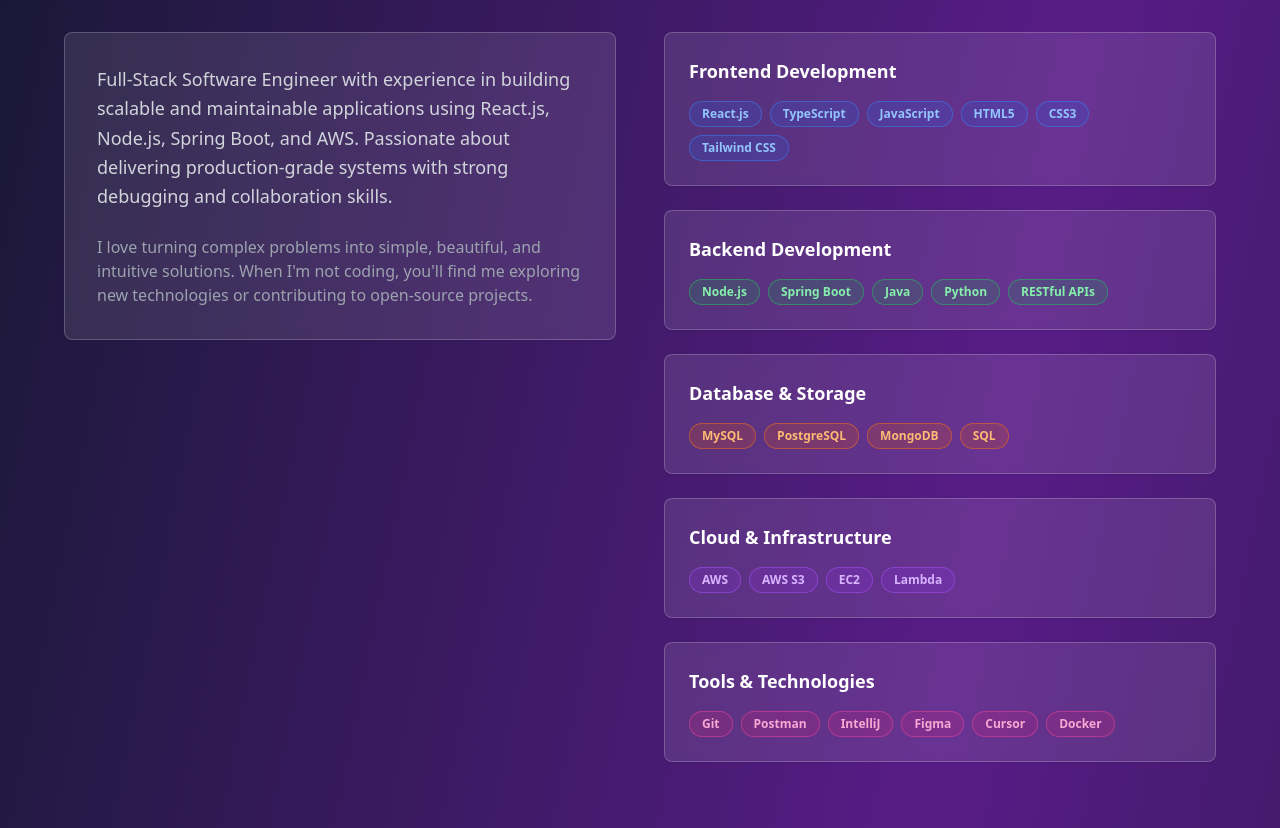
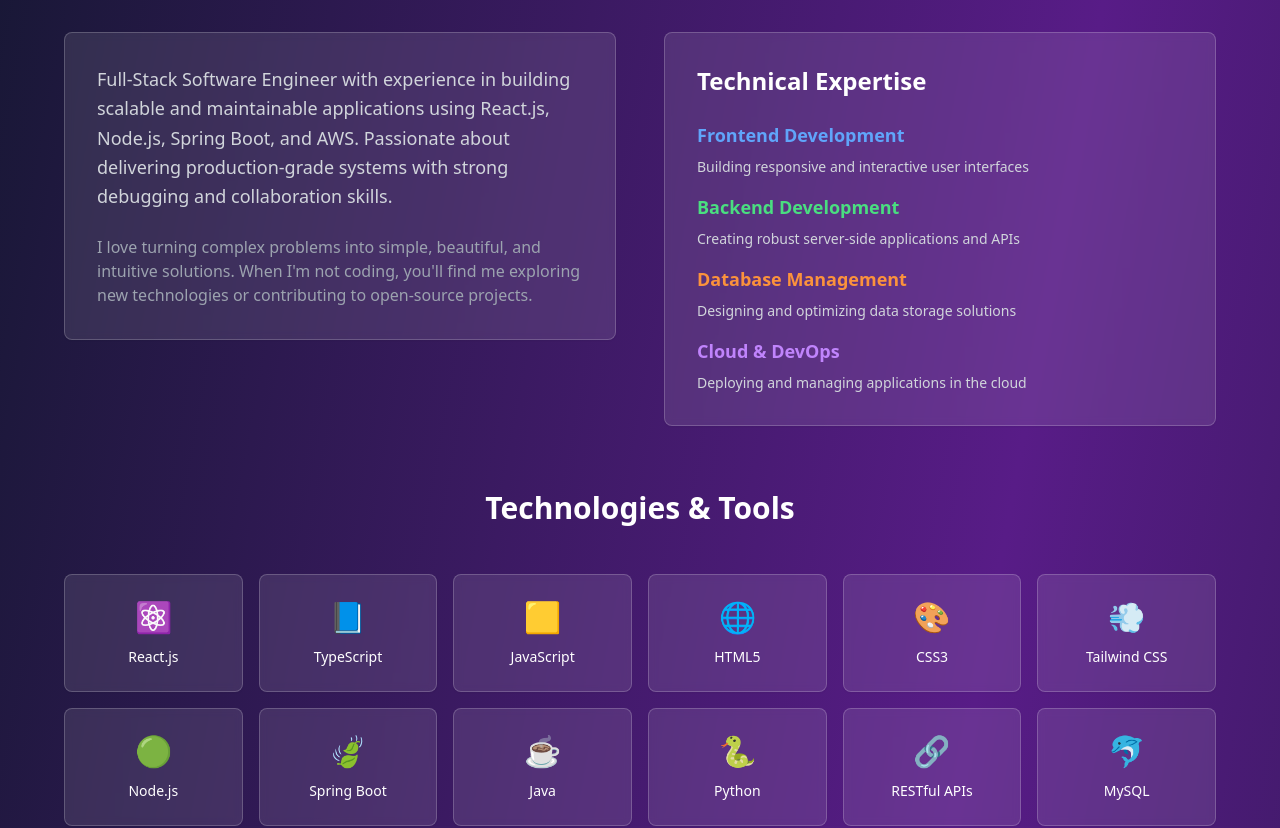
Before and after one commit to Zenith1997/zenith-anthony-portfolio, a React (Vite) app: page / in a window 1280 px wide. Shown: the part 960-1788 px from the top of the page. Built offline with nearby package versions, Linux system fonts and the light colour scheme.

Commit message:
Add skills from the provided image
Add skills to the About section based on the provided image.

```diff
--- a/src/components/About.tsx
+++ b/src/components/About.tsx
@@ -3,13 +3,33 @@ import { Badge } from "@/components/ui/badge";
 import { Card } from "@/components/ui/card";
 
 export const About = () => {
-  const skills = {
-    frontend: ["React.js", "TypeScript", "JavaScript", "HTML5", "CSS3", "Tailwind CSS"],
-    backend: ["Node.js", "Spring Boot", "Java", "Python", "RESTful APIs"],
-    database: ["MySQL", "PostgreSQL", "MongoDB", "SQL"],
-    cloud: ["AWS", "AWS S3", "EC2", "Lambda"],
-    tools: ["Git", "Postman", "IntelliJ", "Figma", "Cursor", "Docker"]
-  };
+  const skills = [
+    { name: "React.js", category: "frontend", icon: "⚛️" },
+    { name: "TypeScript", category: "frontend", icon: "📘" },
+    { name: "JavaScript", category: "frontend", icon: "🟨" },
+    { name: "HTML5", category: "frontend", icon: "🌐" },
+    { name: "CSS3", category: "frontend", icon: "🎨" },
+    { name: "Tailwind CSS", category: "frontend", icon: "💨" },
+    { name: "Node.js", category: "backend", icon: "🟢" },
+    { name: "Spring Boot", category: "backend", icon: "🍃" },
+    { name: "Java", category: "backend", icon: "☕" },
+    { name: "Python", category: "backend", icon: "🐍" },
+    { name: "RESTful APIs", category: "backend", icon: "🔗" },
+    { name: "MySQL", category: "database", icon: "🐬" },
+    { name: "PostgreSQL", category: "database", icon: "🐘" },
+    { name: "MongoDB", category: "database", icon: "🍃" },
+    { name: "SQL", category: "database", icon: "📊" },
+    { name: "AWS", category: "cloud", icon: "☁️" },
+    { name: "AWS S3", category: "cloud", icon: "📦" },
+    { name: "EC2", category: "cloud", icon: "💻" },
+    { name: "Lambda", category: "cloud", icon: "⚡" },
+    { name: "Git", category: "tools", icon: "📝" },
+    { name: "Postman", category: "tools", icon: "📮" },
+    { name: "IntelliJ", category: "tools", icon: "💡" },
+    { name: "Figma", category: "tools", icon: "🎯" },
+    { name: "Cursor", category: "tools", icon: "🖱️" },
+    { name: "Docker", category: "tools", icon: "🐳" }
+  ];
 
   return (
     <section className="py-20 px-4">
@@ -18,7 +38,7 @@ export const About = () => {
           About Me
         </h2>
 
-        <div className="grid md:grid-cols-2 gap-12 items-start">
+        <div className="grid md:grid-cols-2 gap-12 items-start mb-16">
           {/* Description */}
           <Card className="p-8 bg-white/10 backdrop-blur-sm border-white/20 hover:bg-white/15 transition-all duration-300">
             <p className="text-lg text-gray-300 leading-relaxed mb-6">
@@ -33,92 +53,46 @@ export const About = () => {
             </p>
           </Card>
 
-          {/* Skills Categories */}
-          <div className="space-y-6">
-            {/* Frontend */}
-            <Card className="p-6 bg-white/10 backdrop-blur-sm border-white/20 hover:bg-white/15 transition-all duration-300">
-              <h3 className="text-lg font-semibold text-white mb-4">Frontend Development</h3>
-              <div className="flex flex-wrap gap-2">
-                {skills.frontend.map((skill, index) => (
-                  <Badge
-                    key={skill}
-                    variant="secondary"
-                    className="bg-blue-600/20 text-blue-300 border-blue-500/50 px-3 py-1 text-xs hover:bg-blue-600/30 transition-all duration-300"
-                    style={{ animationDelay: `${index * 50}ms` }}
-                  >
-                    {skill}
-                  </Badge>
-                ))}
+          {/* Skills Overview */}
+          <Card className="p-8 bg-white/10 backdrop-blur-sm border-white/20 hover:bg-white/15 transition-all duration-300">
+            <h3 className="text-2xl font-bold text-white mb-6">Technical Expertise</h3>
+            <div className="space-y-4">
+              <div>
+                <h4 className="text-lg font-semibold text-blue-400 mb-2">Frontend Development</h4>
+                <p className="text-gray-300 text-sm">Building responsive and interactive user interfaces</p>
               </div>
-            </Card>
+              <div>
+                <h4 className="text-lg font-semibold text-green-400 mb-2">Backend Development</h4>
+                <p className="text-gray-300 text-sm">Creating robust server-side applications and APIs</p>
+              </div>
+              <div>
+                <h4 className="text-lg font-semibold text-orange-400 mb-2">Database Management</h4>
+                <p className="text-gray-300 text-sm">Designing and optimizing data storage solutions</p>
+              </div>
+              <div>
+                <h4 className="text-lg font-semibold text-purple-400 mb-2">Cloud & DevOps</h4>
+                <p className="text-gray-300 text-sm">Deploying and managing applications in the cloud</p>
+              </div>
+            </div>
+          </Card>
+        </div>
 
-            {/* Backend */}
-            <Card className="p-6 bg-white/10 backdrop-blur-sm border-white/20 hover:bg-white/15 transition-all duration-300">
-              <h3 className="text-lg font-semibold text-white mb-4">Backend Development</h3>
-              <div className="flex flex-wrap gap-2">
-                {skills.backend.map((skill, index) => (
-                  <Badge
-                    key={skill}
-                    variant="secondary"
-                    className="bg-green-600/20 text-green-300 border-green-500/50 px-3 py-1 text-xs hover:bg-green-600/30 transition-all duration-300"
-                    style={{ animationDelay: `${index * 50}ms` }}
-                  >
-                    {skill}
-                  </Badge>
-                ))}
-              </div>
-            </Card>
-
-            {/* Database */}
-            <Card className="p-6 bg-white/10 backdrop-blur-sm border-white/20 hover:bg-white/15 transition-all duration-300">
-              <h3 className="text-lg font-semibold text-white mb-4">Database & Storage</h3>
-              <div className="flex flex-wrap gap-2">
-                {skills.database.map((skill, index) => (
-                  <Badge
-                    key={skill}
-                    variant="secondary"
-                    className="bg-orange-600/20 text-orange-300 border-orange-500/50 px-3 py-1 text-xs hover:bg-orange-600/30 transition-all duration-300"
-                    style={{ animationDelay: `${index * 50}ms` }}
-                  >
-                    {skill}
-                  </Badge>
-                ))}
-              </div>
-            </Card>
-
-            {/* Cloud & Infrastructure */}
-            <Card className="p-6 bg-white/10 backdrop-blur-sm border-white/20 hover:bg-white/15 transition-all duration-300">
-              <h3 className="text-lg font-semibold text-white mb-4">Cloud & Infrastructure</h3>
-              <div className="flex flex-wrap gap-2">
-                {skills.cloud.map((skill, index) => (
-                  <Badge
-                    key={skill}
-                    variant="secondary"
-                    className="bg-purple-600/20 text-purple-300 border-purple-500/50 px-3 py-1 text-xs hover:bg-purple-600/30 transition-all duration-300"
-                    style={{ animationDelay: `${index * 50}ms` }}
-                  >
-                    {skill}
-                  </Badge>
-                ))}
-              </div>
-            </Card>
-
-            {/* Tools & Technologies */}
-            <Card className="p-6 bg-white/10 backdrop-blur-sm border-white/20 hover:bg-white/15 transition-all duration-300">
-              <h3 className="text-lg font-semibold text-white mb-4">Tools & Technologies</h3>
-              <div className="flex flex-wrap gap-2">
-                {skills.tools.map((skill, index) => (
-                  <Badge
-                    key={skill}
-                    variant="secondary"
-                    className="bg-pink-600/20 text-pink-300 border-pink-500/50 px-3 py-1 text-xs hover:bg-pink-600/30 transition-all duration-300"
-                    style={{ animationDelay: `${index * 50}ms` }}
-                  >
-                    {skill}
-                  </Badge>
-                ))}
-              </div>
-            </Card>
+        {/* Skills Grid */}
+        <div className="mb-8">
+          <h3 className="text-3xl font-bold text-center text-white mb-12">Technologies & Tools</h3>
+          <div className="grid grid-cols-2 md:grid-cols-4 lg:grid-cols-6 gap-4">
+            {skills.map((skill, index) => (
+              <Card
+                key={skill.name}
+                className="p-6 bg-white/10 backdrop-blur-sm border-white/20 hover:bg-white/15 transition-all duration-300 flex flex-col items-center justify-center text-center group hover:scale-105"
+                style={{ animationDelay: `${index * 50}ms` }}
+              >
+                <div className="text-3xl mb-3 group-hover:scale-110 transition-transform duration-300">
+                  {skill.icon}
+                </div>
+                <h4 className="text-white font-medium text-sm">{skill.name}</h4>
+              </Card>
+            ))}
           </div>
         </div>
       </div>
```
